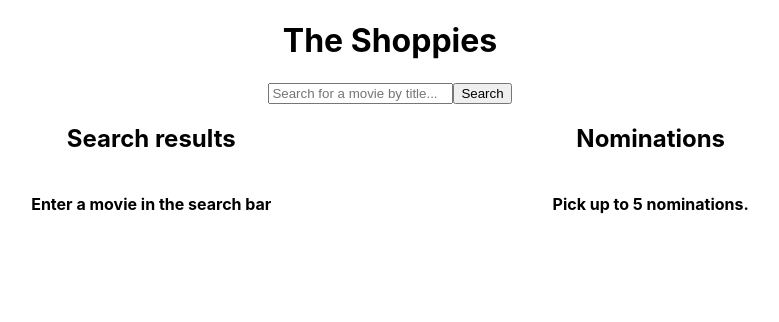
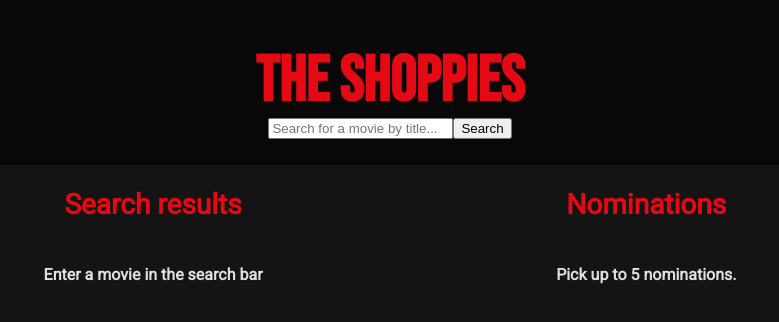
Before and after one commit to lyndsiWilliams/the-shoppies, a React (Create React App) app in the folder client/: page / in a window 1280 px wide. Shown: the top 322 px of the page, without its empty margins (250-1029 px from the left). Built offline with nearby package versions, Linux system fonts and the light colour scheme.

Commit message:
Gave it a netflix-like style

```diff
--- a/client/public/index.html
+++ b/client/public/index.html
@@ -11,6 +11,8 @@
     />
     <link rel="apple-touch-icon" href="%PUBLIC_URL%/logo192.png" />
     <link rel="manifest" href="%PUBLIC_URL%/manifest.json" />
+    <link rel="preconnect" href="https://fonts.gstatic.com">
+    <link href="https://fonts.googleapis.com/css2?family=Bebas+Neue&family=Roboto&display=swap" rel="stylesheet">
     <title>The Shoppies</title>
   </head>
   <body>
--- a/client/src/styles/_searchForm.scss
+++ b/client/src/styles/_searchForm.scss
@@ -1,6 +1,14 @@
 .App {
   display: flex;
   flex-direction: column;
+}
+
+.search-form {
+  background-color: $netflixBlack;
+  form {
+    margin-top: -3.5%;
+    margin-bottom: 2%;
+  }
 }
 
 .results-noms {
--- a/client/src/styles/style.css
+++ b/client/src/styles/style.css
@@ -6,6 +6,15 @@
   -webkit-box-direction: normal;
       -ms-flex-direction: column;
           flex-direction: column;
+}
+
+.search-form {
+  background-color: #080808;
+}
+
+.search-form form {
+  margin-top: -3.5%;
+  margin-bottom: 2%;
 }
 
 .results-noms {
@@ -36,4 +45,21 @@
       -ms-flex-direction: column;
           flex-direction: column;
 }
+
+body {
+  font-family: "Roboto", sans-serif;
+  background-color: #141414;
+  color: #e0e0e0;
+}
+
+body h1 {
+  font-family: "Bebas Neue", cursive;
+  font-size: 4em;
+  color: #e50914;
+}
+
+body h2 {
+  color: #e50914;
+  font-size: 1.75em;
+}
 /*# sourceMappingURL=style.css.map */
--- a/client/src/styles/style.scss
+++ b/client/src/styles/style.scss
@@ -1,4 +1,23 @@
+@import './variables';
 // Components
 @import './searchForm';
 @import './searchResults';
 @import './nominations';
+
+body {
+  font-family: $textFont;
+  background-color: $netflixGray;
+  color: $netflixWhite;
+
+  h1 {
+    font-family: $bigFont;
+    font-size: 4em;
+    color: $netflixRed;
+  }
+
+  h2 {
+    // font-family: $bigFont;
+    color: $netflixRed;
+    font-size: 1.75em;
+  }
+}
```
Also changed, not shown: client/src/styles/_variables.scss (added, +10 -0 lines), 1 other file (tests, documents, lock files or other folders).
